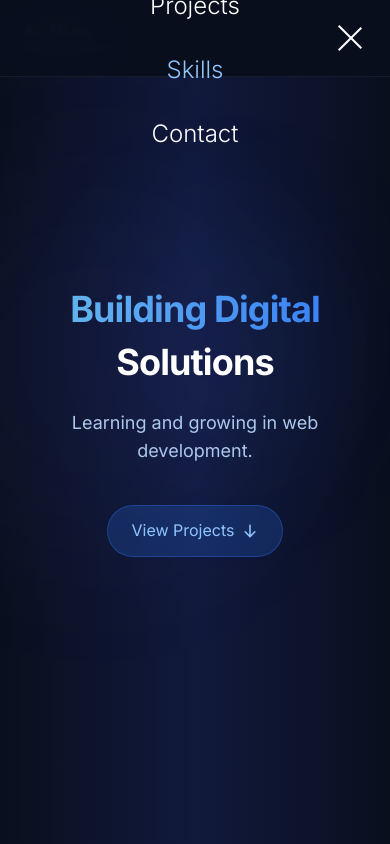
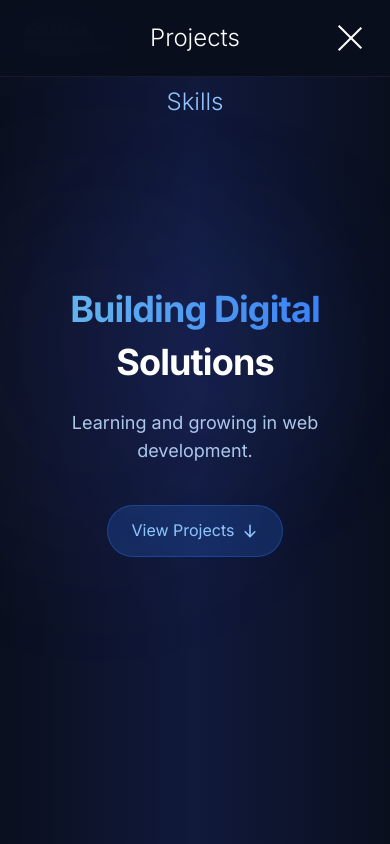
Before and after one commit to Aoi3u/portfolio2025, a Next.js app: page / in a window 390 px wide. Both pictures are taken after a click on the button 350 px from the left and 38 px from the top of the page. Shown: the top 844 px of the page. Built offline with nearby package versions, Linux system fonts and the light colour scheme.

Commit message:
fix: style

```diff
--- a/src/components/Header.tsx
+++ b/src/components/Header.tsx
@@ -109,7 +109,7 @@ export default function Header() {
         >
           <nav>
             <ul className="flex flex-col space-y-8 text-center">
-              {["about", "projects", "skills", "contact"].map((item) => (
+              {["about", "projects", "skills"].map((item) => (
                 <li key={item}>
                   <Link
                     href={`/#${item}`}
```
